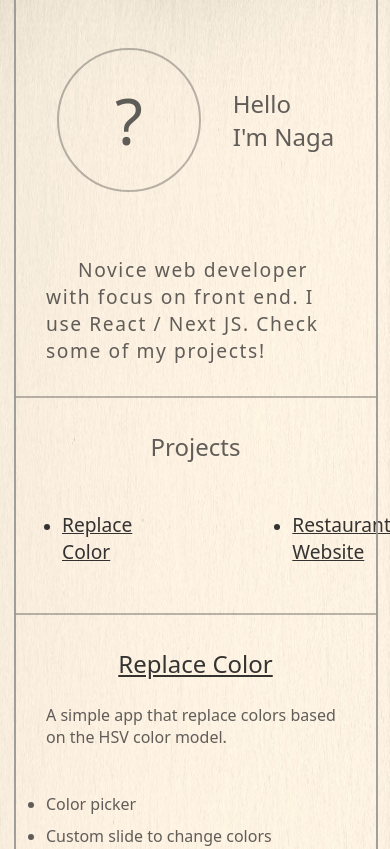
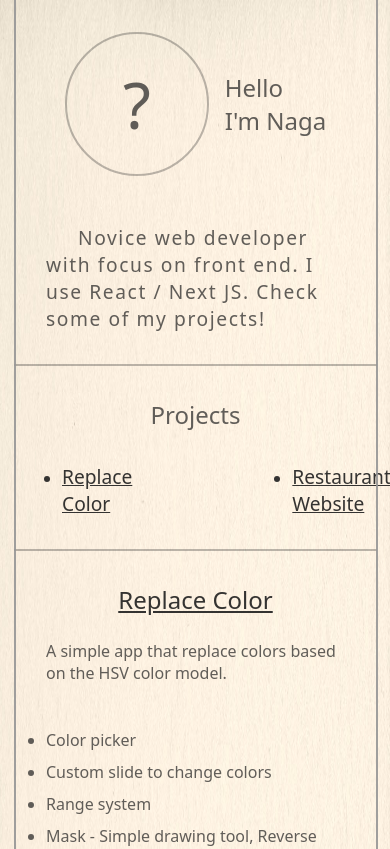
Before and after one commit to DiogoAzvd/Portifolio, a Next.js app: page / in a window 390 px wide. Shown: the top 849 px of the page. Built offline with nearby package versions, Linux system fonts and the light colour scheme.

Commit message:
modified:   public/css/index.css

```diff
--- a/public/css/index.css
+++ b/public/css/index.css
@@ -162,7 +162,6 @@ img {
     }
 
     #block0 {
-        gap: 1rem;
         padding: 2rem 0;
         padding-top: 0;
     }
@@ -170,13 +169,12 @@ img {
     #iconWrap {
         flex-direction: row;
         border: none;
-        gap: 2rem;
+        padding-top: 2rem;
     }
 
     #block1 {
-        padding: 3rem 3rem;
-        padding-top: 2rem;
-        gap: 3rem;
+        padding: 2rem;
+        gap: 2rem;
     }
 
     #b1TitleWrap {
@@ -186,6 +184,7 @@ img {
 
     #b1List {
         flex-direction: row;
+        padding: 0 1rem;
     }
 
     .projectBlock {
```
